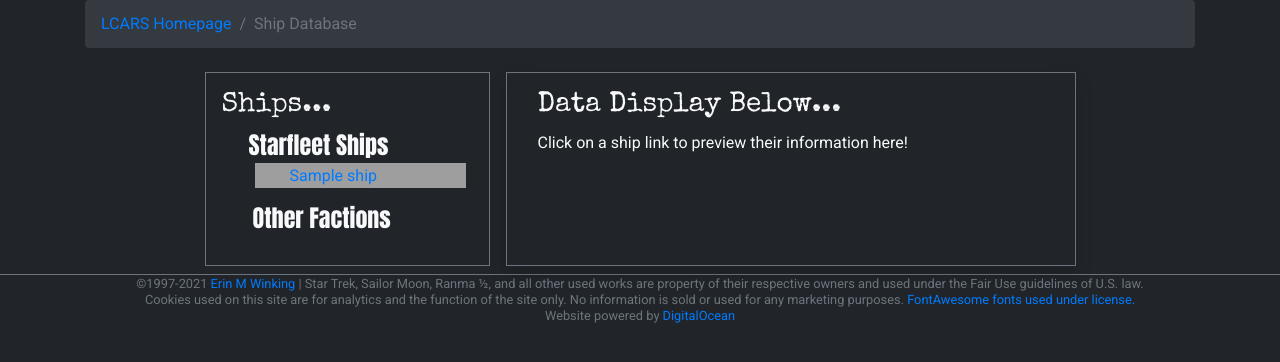
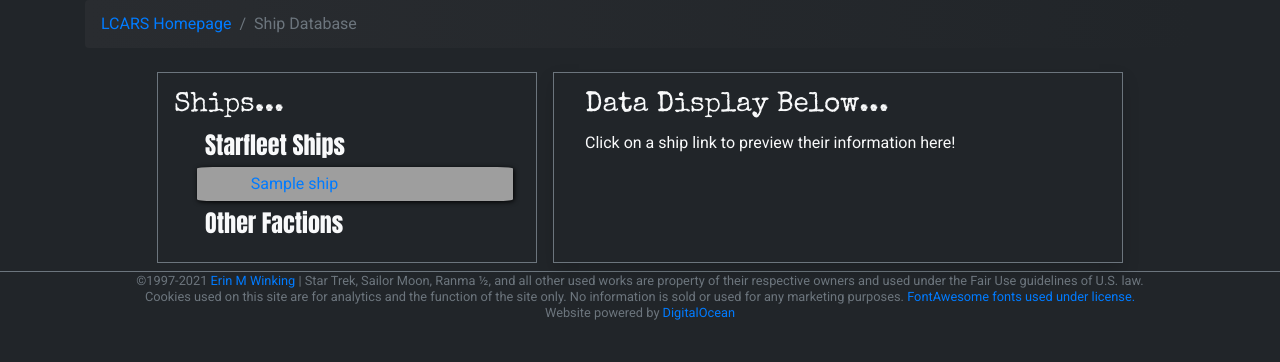
Before and after one commit to ewink1977/MoonTrek2021, a Django app: page /LCARS/ships/ in a window 1280 px wide. Shown: the part 76-438 px from the top of the page. Run offline with Django 3.2, Linux system fonts and the light colour scheme; tables that the repository leaves empty hold one stand-in row (values such as "Sample post"); some libraries are stand-ins or nearby versions; some web fonts are replaced; grey boxes are pictures that could not be loaded.

Commit message:
Big Update - Revised LCARS & CHAPTER lists for better UX, updated ship, character headers to reflect faction, department, fixed main story page formatting issues caused by unclosed blog post tags, moved some CSS around, deleted unnecessary CSS, numerous other template adjustments.

```diff
--- a/MTBase/static/css/lcars.css
+++ b/MTBase/static/css/lcars.css
@@ -1,13 +1,83 @@
-ul li.icon-list {
-  margin-left: -30px;
+.Starfleet {
+  background-color: silver;
+  background-image: linear-gradient(to right, silver, #212529);
+}
+
+.Federation {
+  background-color: darkblue;
+  background-image: linear-gradient(to right, darkblue, #212529);
+}
+
+.Romulan {
+  background-color: #207468;
+  background-image: linear-gradient(to right, #207468, #212529);
+}
+
+.Vulcan {
+  background-color: #9f2415;
+  background-image: linear-gradient(to right, #9f2415, #212529);
+}
+
+.Orion {
+  background-color: #96dcd1;
+  background-image: linear-gradient(to right, #96dcd1, #212529);
+}
+
+.no-dept {
+  background-color: #7f7f7f;
+  background-image: linear-gradient(to right, #7f7f7f, #212529);
+}
+
+.command {
+  background-color: #b80606;
+  background-image: linear-gradient(to right, #b80606, #212529);
+}
+
+.ops {
+  background-color: #ff9e08;
+  background-image: linear-gradient(to right, #ff9e08, #212529);
+}
+
+.science {
+  background-color: #115a60;
+  background-image: linear-gradient(to right, #115a60, #212529);
+}
+
+.marines {
+  background-color: #09620e;
+  background-image: linear-gradient(to right, #09620e, #212529);
+}
+
+.si-neo-s31 {
+  background-color: #313131;
+  background-image: linear-gradient(to right, #313131, #212529);
+}
+
+.bg-dark {
+  background-image: linear-gradient(to right, #292c30, #212529);
+}
+
+a.icon-list,
+li.icon-list {
+  display: block;
+  margin-bottom: 5px;
   list-style-type: none;
-  vertical-align: middle;
-  list-style: none;
+  align-self: center;
   background-image: url(https://douglasave-static.sfo3.digitaloceanspaces.com/moontrek/media/icons/starfleetLIicon.png);
-  background-position: left;
+  background-position: 5% 50%;
   background-repeat: no-repeat;
-  line-height: 30px;
-  padding-left: 35px;
+  padding: 5px 17%;
+  cursor: pointer;
+  box-shadow: 1px 1px 5px black;
+  border-radius: 5%;
+}
+
+a.icon-list:hover,
+li.icon-list:hover {
+  background-color: #31353a;
+  box-shadow: 1px 1px 5px black;
+  color: whitesmoke;
+  text-decoration: none;
 }
 
 .lcars-head {
@@ -50,32 +120,7 @@ ul li.icon-list {
   font-size: 1.75rem;
 }
 
-.shipname {
+.lcars-name-h1 {
   text-shadow: 1px 1px 5px black;
 }
-
-.Starfleet {
-  background-color: silver;
-  background-image: linear-gradient(to right, silver, #212529);
-}
-
-.Federation {
-  background-color: darkblue;
-  background-image: linear-gradient(to right, darkblue, #212529);
-}
-
-.Romulan {
-  background-color: #207468;
-  background-image: linear-gradient(to right, #207468, #212529);
-}
-
-.Vulcan {
-  background-color: #9f2415;
-  background-image: linear-gradient(to right, #9f2415, #212529);
-}
-
-.Orion {
-  background-color: #96dcd1;
-  background-image: linear-gradient(to right, #96dcd1, #212529);
-}
 /*# sourceMappingURL=lcars.css.map */
--- a/MTBase/static/css/override.css
+++ b/MTBase/static/css/override.css
@@ -1,3 +1,7 @@
+* {
+	box-sizing: border-box;
+}
+
 body {
 	background-color: #212529 !important;
 	font-family: 'Roboto', sans-serif;
@@ -51,11 +55,6 @@ li.starfleet {
 	padding-left: 35px;
 }
 
-ul.chapter-list {
-	width: 80%;
-	margin-left: 1.2rem;
-}
-
 .foot-bottom {
 	/* margin-top: -9px; */
 	line-height: 1;
--- a/MoonTrekLCARS/keys.py
+++ b/MoonTrekLCARS/keys.py
@@ -11,12 +11,12 @@ charFaction = {
 
 # DEPARTMENT BACKGROUND COLOR ASSIGMENTS.
 charDepartment = {
-    0: 'Not Starfleet/No Department Assigned',
-    1: 'bg-danger', # COMMAND (RED)
-    2: 'bg-warning', # OPERATIONS (YELLOW/GOLD)
-    3: 'bg-info', # SCIENCE/MEDICAL (BLUE)
-    4: 'bg-success', # LDF/MARINES (GREEN)
-    5: 'bg-dark', # INTEL (BLACK)
+    0: 'no-dept',
+    1: 'command',
+    2: 'ops',
+    3: 'science',
+    4: 'marines',
+    5: 'si-neo-s31'
 }
 
 # KEYS & VALUES FOR SHIP FACTIONS!
--- /dev/null
+++ b/MoonTrekLCARS/static/scss/_gradients.scss
@@ -0,0 +1,60 @@
+// SHIP GRADIENTS
+.Starfleet {
+	background-color: silver; // FOR CRAPPY BROWSERS
+	background-image: linear-gradient(to right, silver, $site-bg);
+}
+
+.Federation {
+	background-color: darkblue; // FOR CRAPPY BROWSERS
+	background-image: linear-gradient(to right, darkblue, $site-bg);
+}
+
+.Romulan {
+	background-color: #207468; // FOR CRAPPY BROWSERS
+	background-image: linear-gradient(to right, #207468, $site-bg);
+}
+
+.Vulcan {
+	background-color: #9f2415; // FOR CRAPPY BROWSERS
+	background-image: linear-gradient(to right, #9f2415, $site-bg);
+}
+
+.Orion {
+	background-color: #96dcd1; // FOR CRAPPY BROWSERS
+	background-image: linear-gradient(to right, #96dcd1, $site-bg);
+}
+
+// CHARACTER-DEPARTMENT GRADIENTS
+.no-dept {
+	background-color: $nobody-grey;
+	background-image: linear-gradient(to right, $nobody-grey, $site-bg);
+}
+
+.command {
+	background-color: $command-red;
+	background-image: linear-gradient(to right, $command-red, $site-bg);
+}
+
+.ops {
+	background-color: $ops-gold;
+	background-image: linear-gradient(to right, $ops-gold, $site-bg);
+}
+
+.science {
+	background-color: $sci-blue;
+	background-image: linear-gradient(to right, $sci-blue, $site-bg);
+}
+
+.marines {
+	background-color: $marine-green;
+	background-image: linear-gradient(to right, $marine-green, $site-bg);
+}
+
+.si-neo-s31 {
+	background-color: $si-black;
+	background-image: linear-gradient(to right, $si-black, $site-bg);
+}
+
+.bg-dark {
+    background-image: linear-gradient(to right, $lighter-bg, $site-bg);
+}
--- /dev/null
+++ b/MoonTrekLCARS/static/scss/_var.scss
@@ -0,0 +1,12 @@
+// Colors
+// LCARS CHARACTERS
+$command-red: #b80606;
+$ops-gold: #ff9e08;
+$sci-blue: #115a60;
+$si-black: #313131;
+$marine-green: #09620e;
+$nobody-grey: #7f7f7f;
+
+// SITE WIDE
+$site-bg: #212529;
+$lighter-bg: #292c30;
--- a/MoonTrekLCARS/static/scss/lcars.scss
+++ b/MoonTrekLCARS/static/scss/lcars.scss
@@ -1,14 +1,25 @@
-ul {
-	li.icon-list {
-		margin-left: -30px;
-		list-style-type: none;
-		vertical-align: middle;
-		list-style: none;
-		background-image: url(https://douglasave-static.sfo3.digitaloceanspaces.com/moontrek/media/icons/starfleetLIicon.png);
-		background-position: left;
-		background-repeat: no-repeat;
-		line-height: 30px;
-		padding-left: 35px;
+@import 'var';
+@import 'gradients';
+
+a.icon-list,
+li.icon-list {
+	display: block;
+	margin-bottom: 5px;
+	list-style-type: none;
+	align-self: center;
+	background-image: url(https://douglasave-static.sfo3.digitaloceanspaces.com/moontrek/media/icons/starfleetLIicon.png);
+	background-position: 5% 50%;
+	background-repeat: no-repeat;
+	padding: 5px 17%;
+	cursor: pointer;
+	box-shadow: 1px 1px 5px black;
+	border-radius: 5%;
+
+	&:hover {
+		background-color: #31353a;
+		box-shadow: 1px 1px 5px black;
+		color: whitesmoke;
+		text-decoration: none;
 	}
 }
 
--- a/MoonTrekLCARS/templates/MoonTrekLCARS/ship_list.html
+++ b/MoonTrekLCARS/templates/MoonTrekLCARS/ship_list.html
@@ -7,27 +7,25 @@
         <li class="breadcrumb-item active">Ship Database</li>
     </ol>
     <div class="row justify-content-center">
-        <div class="col-md-3 m-2 p-3 border border-secondary">
+        <div class="col-md-4 m-2 p-3 border border-secondary">
             <h3 class="special-elite">Ships...</h3>
             <div class="col ml-2">
-                <h4 class="m-1 anton">Starfleet Ships</h3>
-                <ul>
+                <h4 class="mx-2 my-2 anton">Starfleet Ships</h4>
                 {% for ship in object_list %}
-                    {% if ship.faction == 1 %}
-                    <li class="starfleet"><a href="{% url 'LCARS:shipPartialView' ship.slug %}" id="shipLink">{{ ship.name }}</a></li>
-                    {% endif %}
+                {% if ship.faction == 1 %}
+                <a href="{% url 'LCARS:shipPartialView' ship.slug %}" id="shipLink" class="icon-list">
+                    {{ ship.name }}</a>
+                {% endif %}
                 {% endfor %}
-                </ul>
             </div>
             <div class="col ml-2">
-                <h4 class="m-2 anton">Other Factions</h4>
-                <ul>
+                <h4 class="mx-2 my-2 anton">Other Factions</h4>
                 {% for ship in object_list %}
-                    {% if ship.faction != 1 %}
-                    <li class="starfleet"><a href="{% url 'LCARS:shipPartialView' ship.slug %}" id="shipLink">{{ ship.name }}</a></li>
-                    {% endif %}
+                {% if ship.faction != 1 %}
+                <a href="{% url 'LCARS:shipPartialView' ship.slug %}" id="shipLink" class="icon-list">
+                    {{ ship.name }}</a>
+                {% endif %}
                 {% endfor %}
-                </ul>
             </div>
         </div>
         <div class="col-md-6 m-2 p-3 border border-secondary shadow">
@@ -42,14 +40,14 @@
 
 <script>
     $(document).off("click", "#shipLink").on("click", '#shipLink', function (e) {
-        let shipURL = $( this ).attr( "href" );
+        let shipURL = $(this).attr("href");
         e.preventDefault()
         $.ajax({
             url: shipURL,
             method: 'get',
             data: $(this).serialize(),
-            success: function(serverResponse) {
-                $( '#lcarsReturn' ).html(serverResponse);
+            success: function (serverResponse) {
+                $('#lcarsReturn').html(serverResponse);
             }
         })
     })
```
Also changed, not shown: other parts of MoonTrekLCARS/static/scss/lcars.scss (+4 -29 lines), MoonTrekBlog/templates/MoonTrekBlog/blogpost_list.html (+11 -7 lines), MoonTrekBlog/templates/moontrekblog/blogpost_list.html (+11 -7 lines), MoonTrekLCARS/templates/MoonTrekLCARS/character_detail.html (+7 -11 lines), MoonTrekLCARS/templates/MoonTrekLCARS/character_list.html (+6 -10 lines), MoonTrekLCARS/templates/MoonTrekLCARS/placesanditems_detail.html (+11 -7 lines), MoonTrekLCARS/templates/MoonTrekLCARS/placesanditems_list.html (+7 -11 lines), MoonTrekLCARS/templates/MoonTrekLCARS/ship_detail.html (+7 -11 lines), MoonTrekStories/templates/MoonTrekStories/moontrekstories_detail.html (+56 -35 lines), 1 other file.
